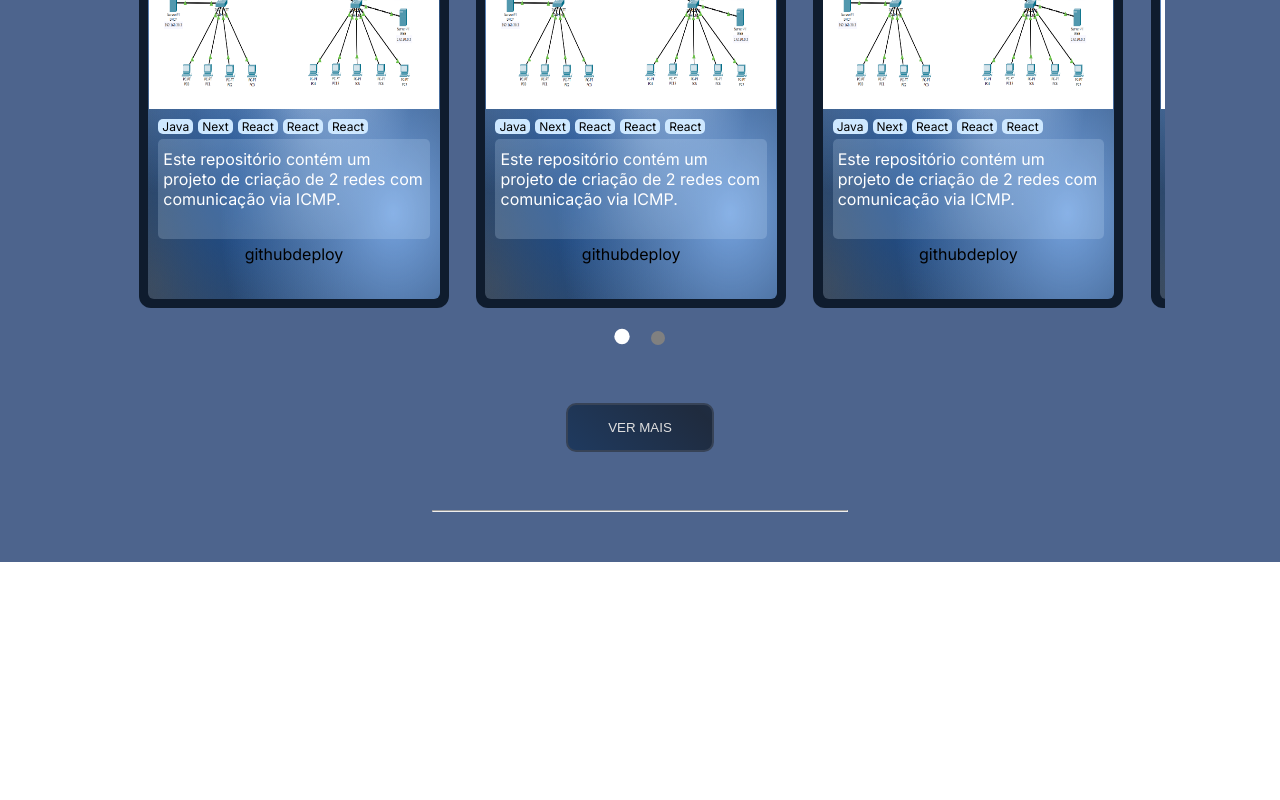
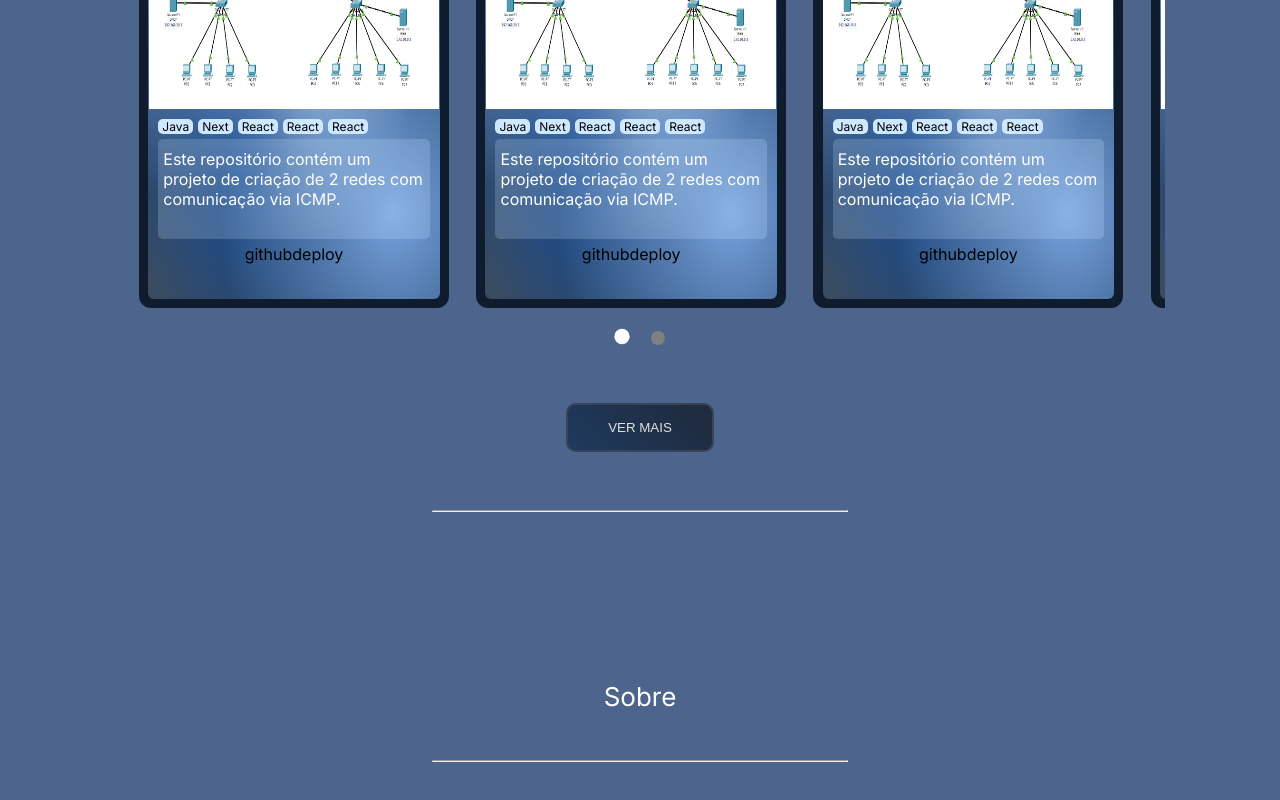
Before and after one commit to danargolo/portfolio, a Next.js app: page / in a window 1280 px wide. Shown: the part 997-1797 px from the top of the page. Before the commit the page ends 1559 px from the top, so only its background shows below. Built offline with nearby package versions, Linux system fonts and the light colour scheme.

Commit message:
feat: render About

```diff
--- a/src/app/page.jsx
+++ b/src/app/page.jsx
@@ -1,3 +1,4 @@
+import { About } from '@/components/About'
 import { Header } from '@/components/Header'
 import { Hero } from '@/components/Hero'
 import { Projects } from '@/components/ProjectsPreviews'
@@ -8,6 +9,7 @@ export default function Home() {
       <Header />
       <Hero />
       <Projects />
+      <About />
     </>
   )
 }
```
